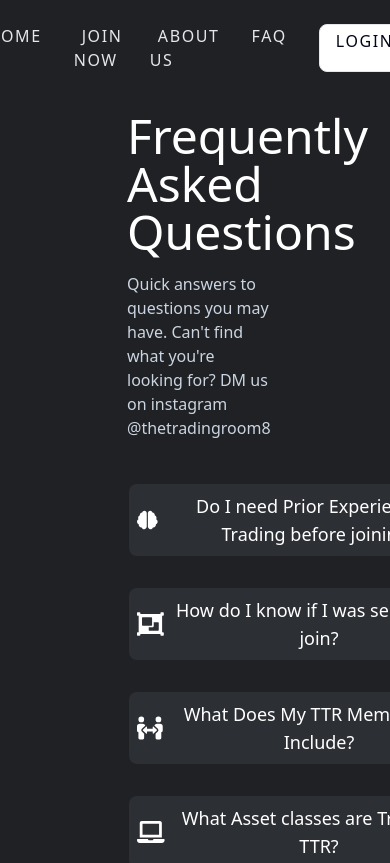
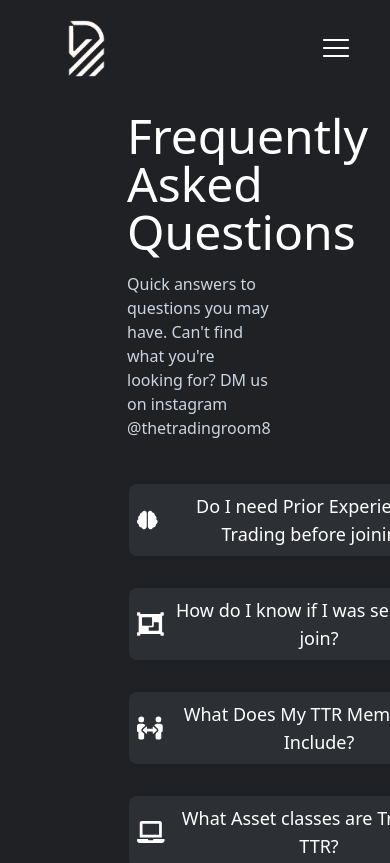
Before and after one commit to fsmutimeer/education-trading, a Next.js app: page /faq in a window 390 px wide. Shown: the top 863 px of the page. Built offline with nearby package versions, Linux system fonts and the light colour scheme.

Commit message:
navigation set

```diff
--- a/components/Nav.tsx
+++ b/components/Nav.tsx
@@ -1,7 +1,8 @@
 import { Logo } from '@/components';
 import Link from 'next/link';
-import Image from 'next/image';
 import { useEffect, useState } from 'react';
+import { RxHamburgerMenu } from 'react-icons/rx';
+import { RiCloseFill } from 'react-icons/ri';
 const menu = [
   {
     title: 'home',
@@ -22,6 +23,12 @@
 ];
 
 const Nav = () => {
+  const [isOpen, setIsOpen] = useState(false);
+
+  const toggleMenu = () => {
+    setIsOpen(!isOpen);
+  };
+
   const [nav, setNav] = useState(false);
   useEffect(() => {
     const changeBackground = () => {
@@ -38,6 +45,7 @@
   }, [nav]);
 
   return (
+    <>
       <div
         className={
           nav
@@ -45,7 +53,7 @@
             : 'w-full sticky top-0 left-0 right-0  flex h-[80px] z-30 bg-transparent '
         }
       >
-      <nav className="container mx-auto w-[80%]   flex justify-center items-center pt-[1rem] ">
+        <nav className="container mx-auto w-[80%] flex md: justify-between lg:justify-center items-center pt-[1rem] ">
           {/* Logo */}
           <Link href="/" className="">
             <Logo />
@@ -55,7 +63,7 @@
           <Image src="/logowithttr.jpg" width={95} height={95} alt="ttr logo" />
         </Link> */}
           {/* Navigatin Menu */}
-        <ul className="flex gap-6 list-none text-gray-200 ml-auto ">
+          <ul className="hidden md:flex gap-6 list-none text-gray-200 ml-auto ">
             {menu.map((ele) => (
               <li key={ele.title}>
                 <Link
@@ -73,8 +81,40 @@
               LOGIN
             </Link>
           </ul>
+          <button className="md:hidden " onClick={toggleMenu}>
+            {isOpen ? (
+              <RiCloseFill className="h-[30px] w-[30px] text-white cursor-pointer transition duration-500 ease-in-out" />
+            ) : (
+              <RxHamburgerMenu className="h-[30px] w-[30px] text-white cursor-pointer transition duration-500 ease-in-out" />
+            )}
+          </button>
+          {/* modile screen */}
         </nav>
       </div>
+      {isOpen && (
+        <div className="md:hidden absolute  bg-[#2C2F34] w-screen h-auto transition duration-500 ease-in-out">
+          <ul className=" flex flex-col gap-4 p-8 items-center list-none text-gray-200  ">
+            {menu.map((ele) => (
+              <li key={ele.title}>
+                <Link
+                  onClick={toggleMenu}
+                  href={ele.route.toLowerCase()}
+                  className=" py-4 px-4 tracking-widest text-sm font-normal border-b-[1px] border-gray-400"
+                >
+                  {ele.title.toUpperCase()}
+                </Link>
+              </li>
+            ))}
+            <Link
+              href="/login"
+              className="py-2 px-4 max-w-xs text-sm  border bg-white  text-slate-950 rounded-lg"
+            >
+              LOGIN
+            </Link>
+          </ul>
+        </div>
+      )}
+    </>
   );
 };
 
```
Lines whose indentation alone changed are shown as unchanged.
